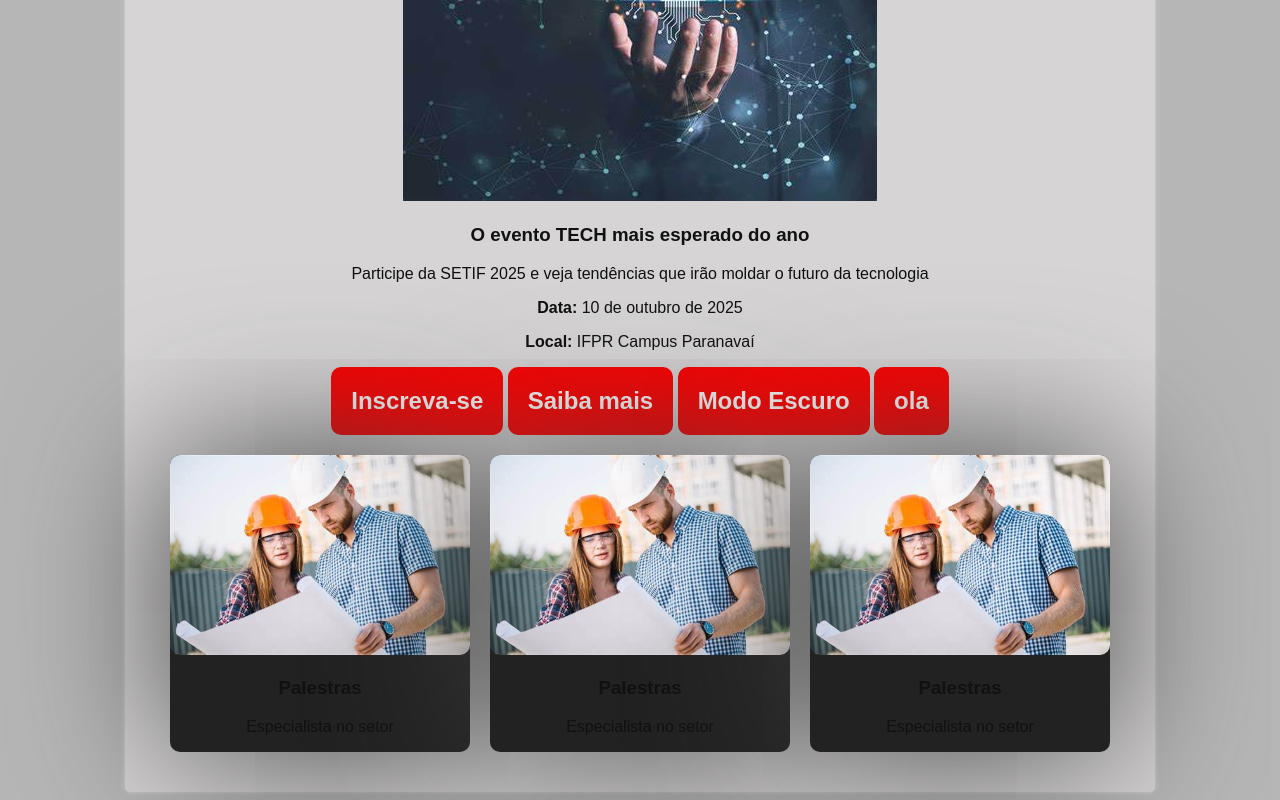
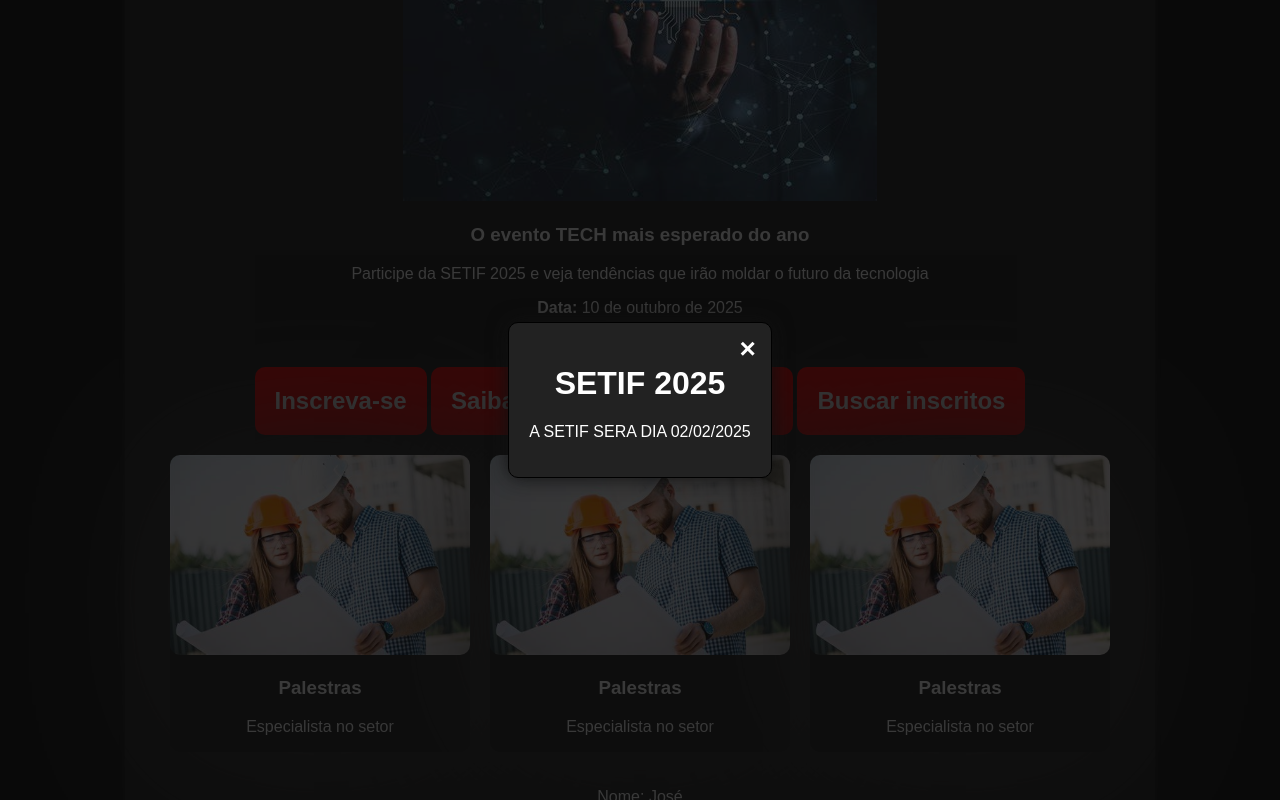
Before and after one commit to victinhoh08/PROJETO-SITE, a plain HTML site: page index.html in a window 1280 px wide. Both pictures are taken after a click on the button "Saiba mais". Shown: the part 404-1204 px from the top of the page. Drawn offline with Linux system fonts and the light colour scheme; no server answers.

Commit message:
alteração 31-03

```diff
--- a/css/estilo.css
+++ b/css/estilo.css
@@ -71,3 +71,39 @@
         width: 95%;
     }
 }
+
+.hidden{
+    display: none !important;
+}
+
+.modal{
+    width: 100%;
+    height: 100%;
+    background-color: rgba(8, 8, 8, 0.8);
+    z-index: 1000;
+    position: fixed;
+    overflow: auto;
+    display: flex;
+    align-items: center;
+    justify-content: center;
+    left: 0;
+    top: 0;
+}
+
+.modal-content{
+    border: 1px solid black;
+    border-radius: 10px;
+    background-color: var(--bg-color-container);
+    box-shadow: 0 0 20px #111111;
+    padding: 20px;
+    position: relative;
+}
+
+.fechar{
+    position: absolute;
+    top: 10px;
+    right: 15px;
+    font-size: 28px;
+    font-weight: bold;
+    cursor: pointer;
+}
--- a/index.html
+++ b/index.html
@@ -19,9 +19,9 @@
         <p><span class="negrito">Local: </span> IFPR Campus  Paranavaí</p>
         <div>
             <button class="botao">Inscreva-se</button>
-            <button class="botao">Saiba mais</button>
+            <button id="saiba mais" class="botao">Saiba mais</button>
             <button id="btAlterarTema"onclick="alterarTema()" class="botao">Modo Escuro</button>
-            <button onclick="buscarInscritos()" class="botao"> ola</button>
+            <button onclick="buscarInscritos()" class="botao">Buscar inscritos</button>
         </div>
 
         <div class="cards">
@@ -45,6 +45,13 @@
 
         </div>
     </main>
+    <div id="modal"class="modal hidden">
+        <div class="modal-content">
+            <span class="fechar" id="fecharModal">&times;</span>
+            <h1>SETIF 2025</h1>
+            <p>A SETIF SERA DIA 02/02/2025</p>
+        </div>
+    </div>
     <script src="js/index.js"></script>
 </body>
 </html>
--- a/js/index.js
+++ b/js/index.js
@@ -1,26 +1,54 @@
-document.addEventListener("DOMContentLoaded", (event)=>{
+document.addEventListener("DOMContentLoaded", (event) => {
     buscarInscritos();
+    construirModal();
+
+    const temaLocal = localStorage.getItem("tema");
+    document.body.setAttribute("data-theme", temaLocal);
 });
 
-function alterarTema(){
+function construirModal() {
+    const botaoSaibaMais = document.getElementById("saiba mais");
+    const modal = document.getElementById("modal");
+    const botaofecharModal = document.getElementById("fecharModal");
+
+    botaoSaibaMais.addEventListener("click", () => {
+        modal.classList.remove("hidden");
+    });
+
+    window.addEventListener("click", (e) => {
+        console.log(e.target);
+        if (e.target == modal) {
+            modal.classList.add("hidden");
+        }
+    })
+
+    botaofecharModal.addEventListener("click", () => {
+        modal.classList.add("hidden");
+    });
+}
+
+function alterarTema() {
     //DOM -> document object model
     const tema = document.body.getAttribute("data-theme");
     const novoTema = tema == "dark" ? "light" : "dark"; // seria como if e else
     document.body.setAttribute("data-theme", novoTema);
-
     const btAlterarTema = document.getElementById("btAlterarTema");
     btAlterarTema.textContent = novoTema == "dark" ? "Modo Claro" : "Modo Escuro";
+    localStorage.setItem("tema", novoTema);
+    document.body.setAttribute("data-theme", novoTema);
+
 }
 
-function buscarInscritos(){
-    fetch("https://jsonplaceholder.typicode.com/users")
-    .then(res => res.json())
-    .then(res =>{
-        const divInscritos = document.getElementById("inscritos");
-        res.forEach(user => {
-            const novoParagrafo = document.createElement("p");
-            novoParagrafo.textContent = `Nome: ${user.name}`;
-            divInscritos.appendChild(novoParagrafo);
-        });
-    }).catch(e=>console.log(e));
+function buscarInscritos() {
+    //fetch("https://jsonplaceholder.typicode.com/users") // requisição assincrona
+    fetch("json/inscritos.json")
+        .then(res => res.json()) // res é requisição
+        .then(res => {
+            const divInscritos = document.getElementById("inscritos");
+            res.forEach(user => {
+                const novoParagrafo = document.createElement("p");
+                novoParagrafo.textContent = `Nome: ${user.nome}`;
+                divInscritos.appendChild(novoParagrafo);
+            });
+        }).catch(e => console.log(e));
 }
```
